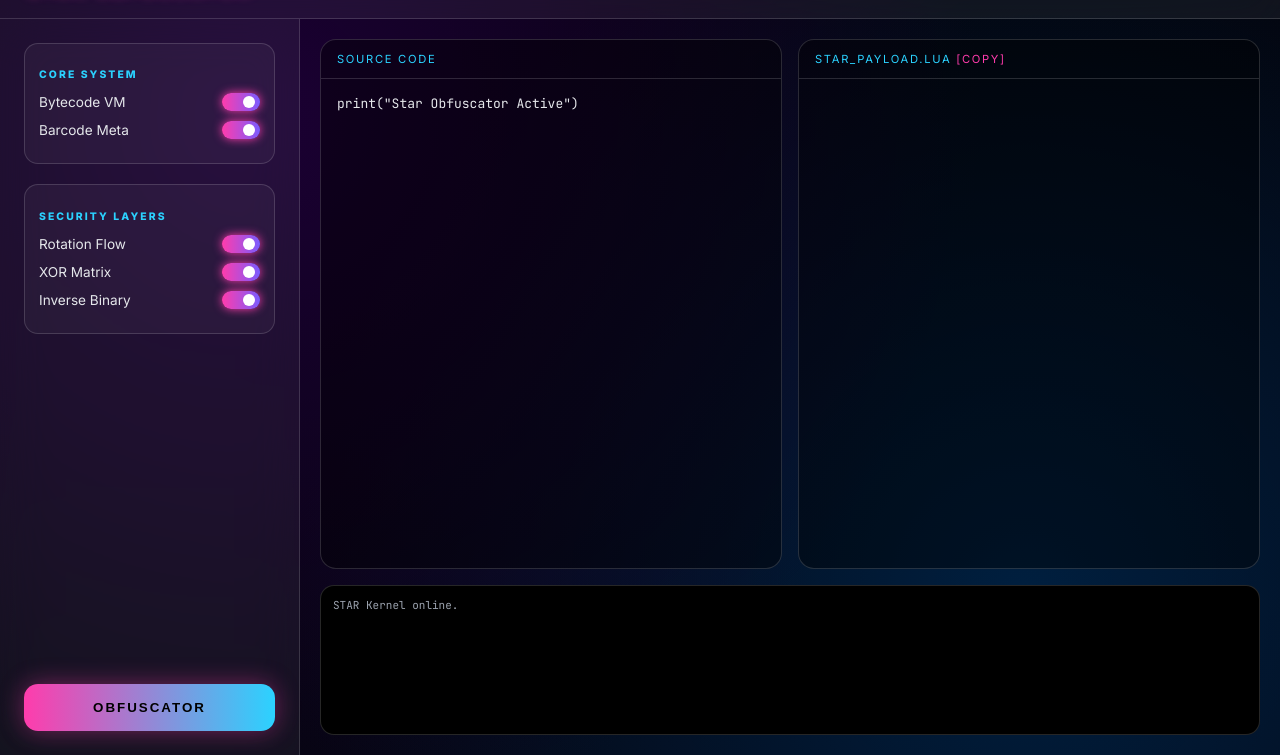
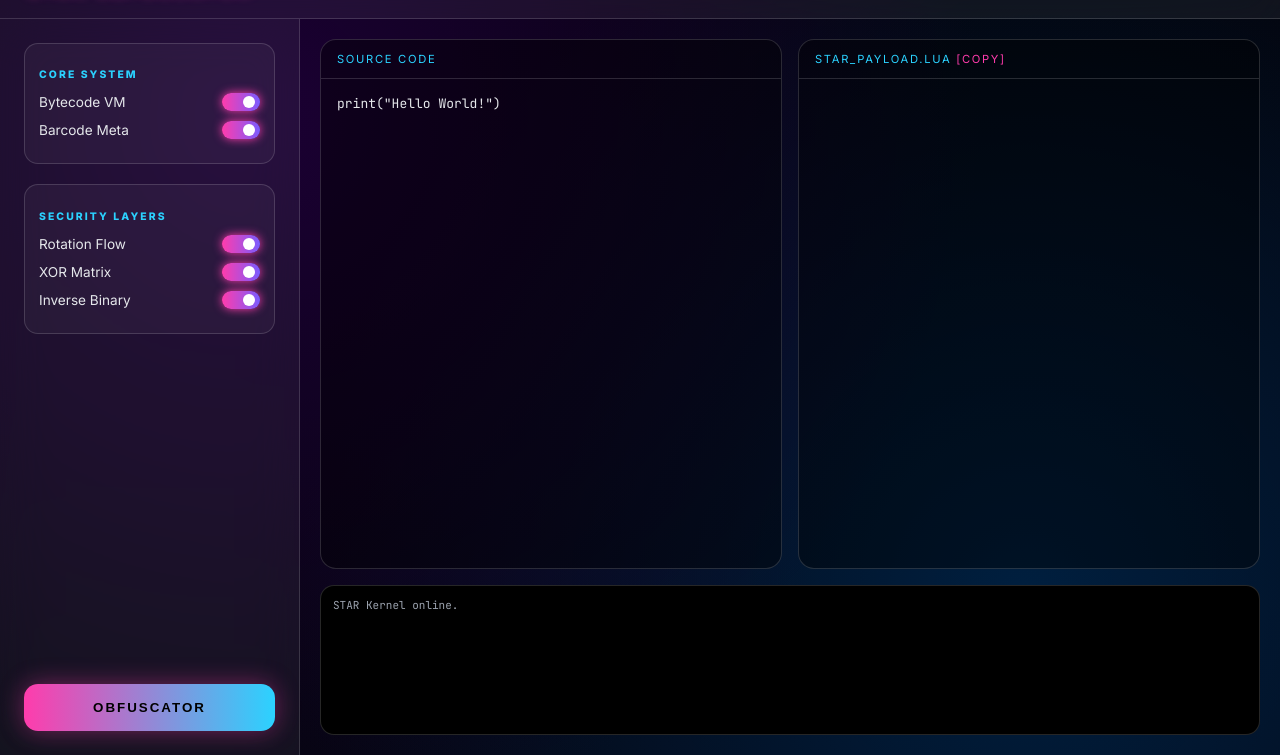
Before and after one commit to avu73923/NeoObf, a plain HTML site: page index.html in a window 1280 px wide. Shown: the part 45-800 px from the top of the page. Drawn offline with Linux system fonts and the light colour scheme.

Commit message:
Change title and input value in index.html

```diff
--- a/index.html
+++ b/index.html
@@ -2,7 +2,7 @@
 <html lang="en">
 <head>
 <meta charset="UTF-8">
-<title>STAR OBFUSCATOR</title>
+<title>NEON LUA OBFUSCATOR</title>
 <meta name="viewport" content="width=device-width, initial-scale=1.0">
 
 <link rel="preconnect" href="https://fonts.googleapis.com">
@@ -420,7 +420,7 @@ async function copyResult() {
     }
 }
 
-$('input').value='print("Star Obfuscator Active")';
+$('input').value='print("Hello World!")';
 </script>
 
 </body>
```
